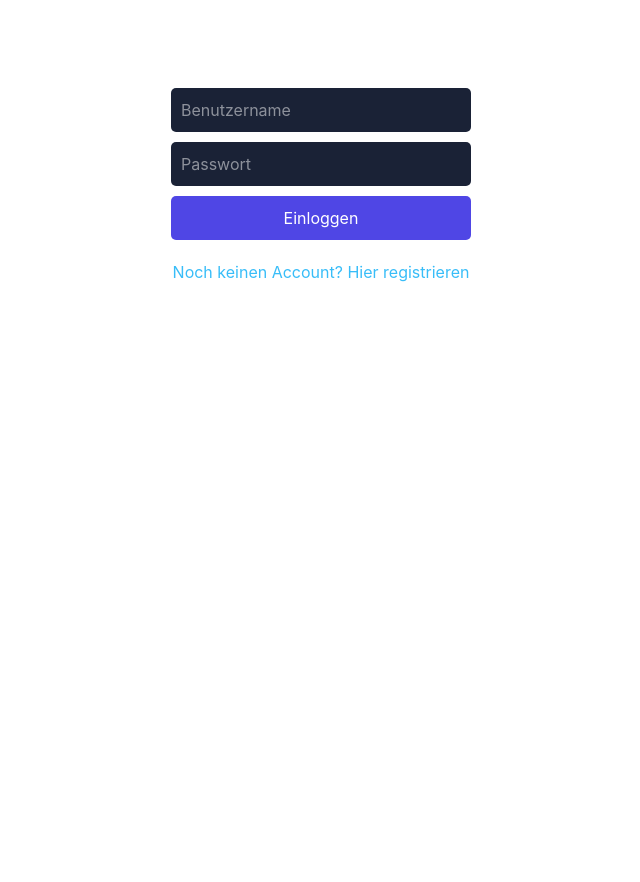
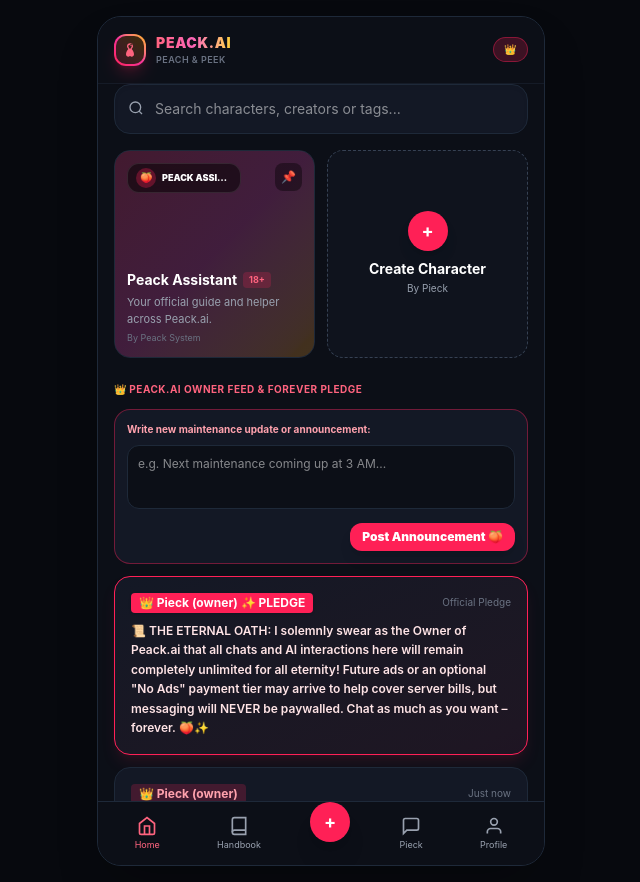
Before and after one commit to Pieck-Peack/Peack.ai, a React app in the folder frontend/: page / in a window 1280 px wide. Shown: the whole page, without its empty margins (319-959 px from the left). Before the commit the page ends 800 px from the top, so only its background shows below. Built offline with nearby package versions, Linux system fonts and the light colour scheme; the HTML template or start-up script is replaced by a standard one.

Commit message:
Aktuellen stabilen Zustand mit currentUser gesichert

```diff
--- a/frontend/src/App.jsx
+++ b/frontend/src/App.jsx
@@ -10,7 +10,7 @@ export default function App() {
   // ==========================================
   // HIER DEN LOGIN-STATE & FUNKTION EINFÜGEN:
   // ==========================================
-  const [currentUser, setCurrentUser] = useState(null);
+  const [currentUser, setCurrentUser] = useState({ name: 'Pieck' });
   const [authMode, setAuthMode] = useState('login');
   const [usernameInput, setUsernameInput] = useState('');
   const [passwordInput, setPasswordInput] = useState('');
```
